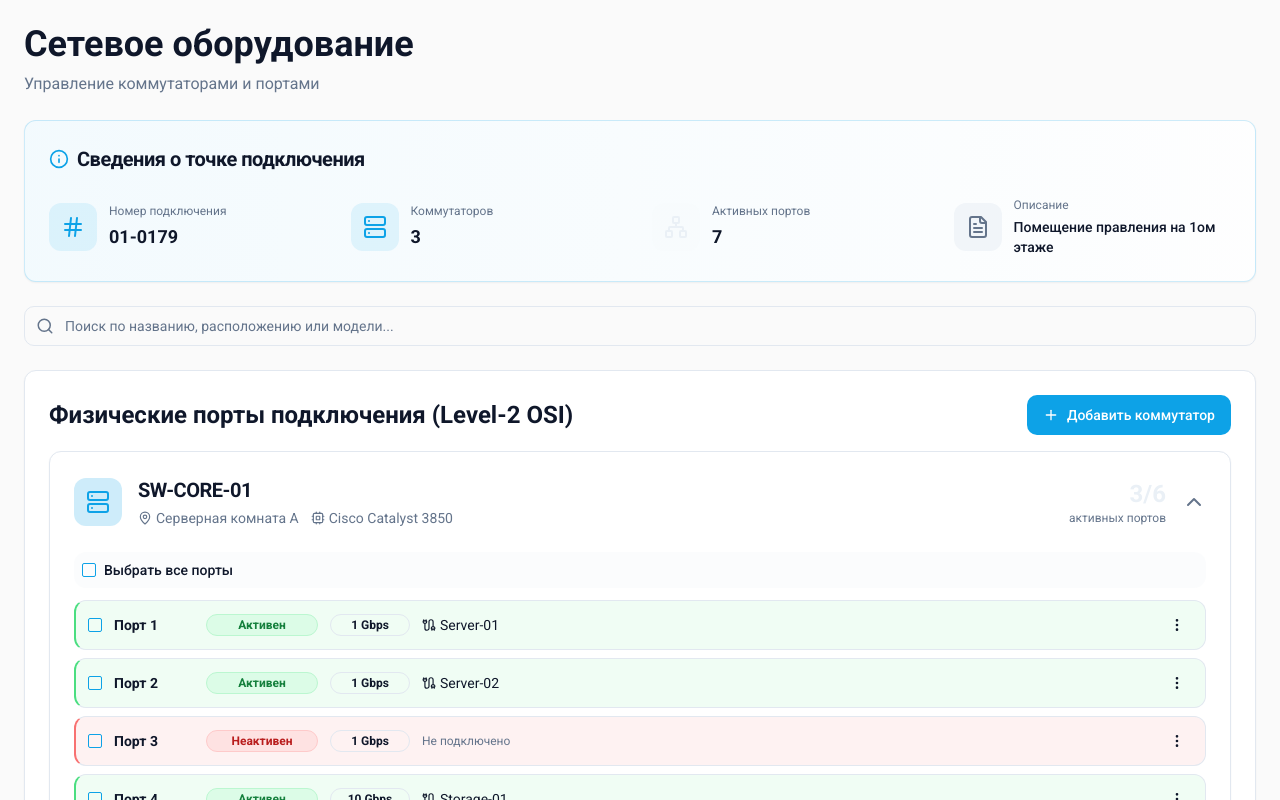
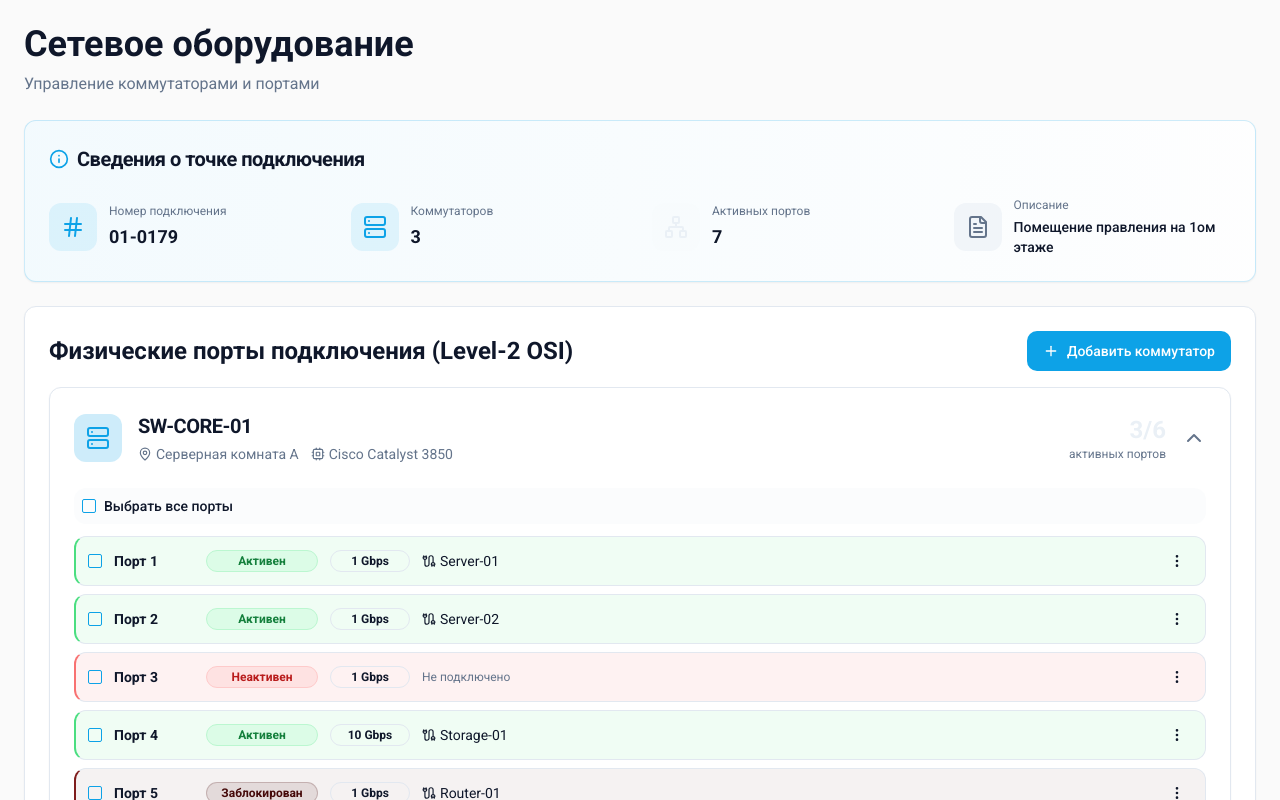
Before and after one commit to pr-poehali-dev/interface-port-display, a React (Vite) app: page / in a window 1280 px wide. Shown: the top 800 px of the page. Built offline with nearby package versions, Linux system fonts and the light colour scheme.

Commit message:
Удалить ненужный поиск

```diff
--- a/src/pages/Index.tsx
+++ b/src/pages/Index.tsx
@@ -371,16 +371,6 @@ const Index = () => {
             </div>
           </CardContent>
         </Card>
-
-        <div className="relative">
-          <Icon name="Search" size={18} className="absolute left-3 top-1/2 -translate-y-1/2 text-muted-foreground" />
-          <Input
-            placeholder="Поиск по названию, расположению или модели..."
-            value={searchQuery}
-            onChange={(e) => setSearchQuery(e.target.value)}
-            className="pl-10"
-          />
-        </div>
 
         <Card className="p-6">
           <div className="flex items-center justify-between mb-4">
```
